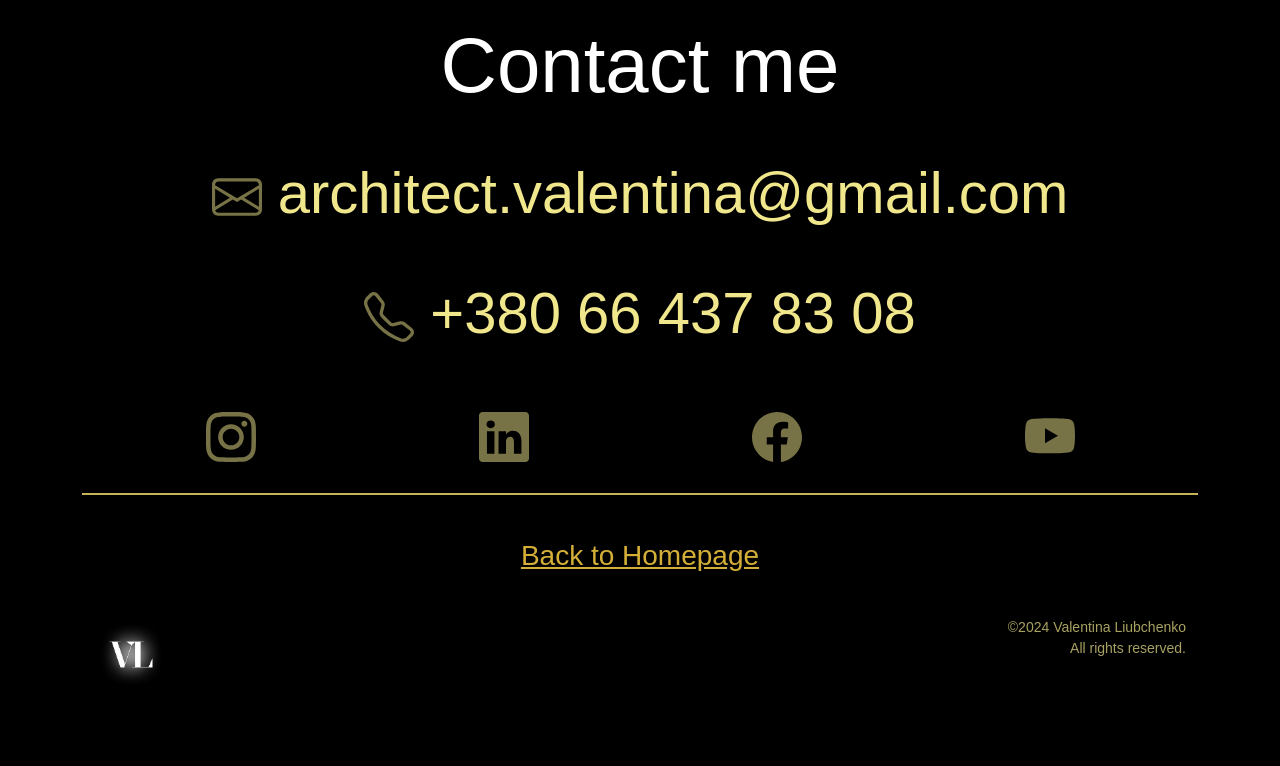
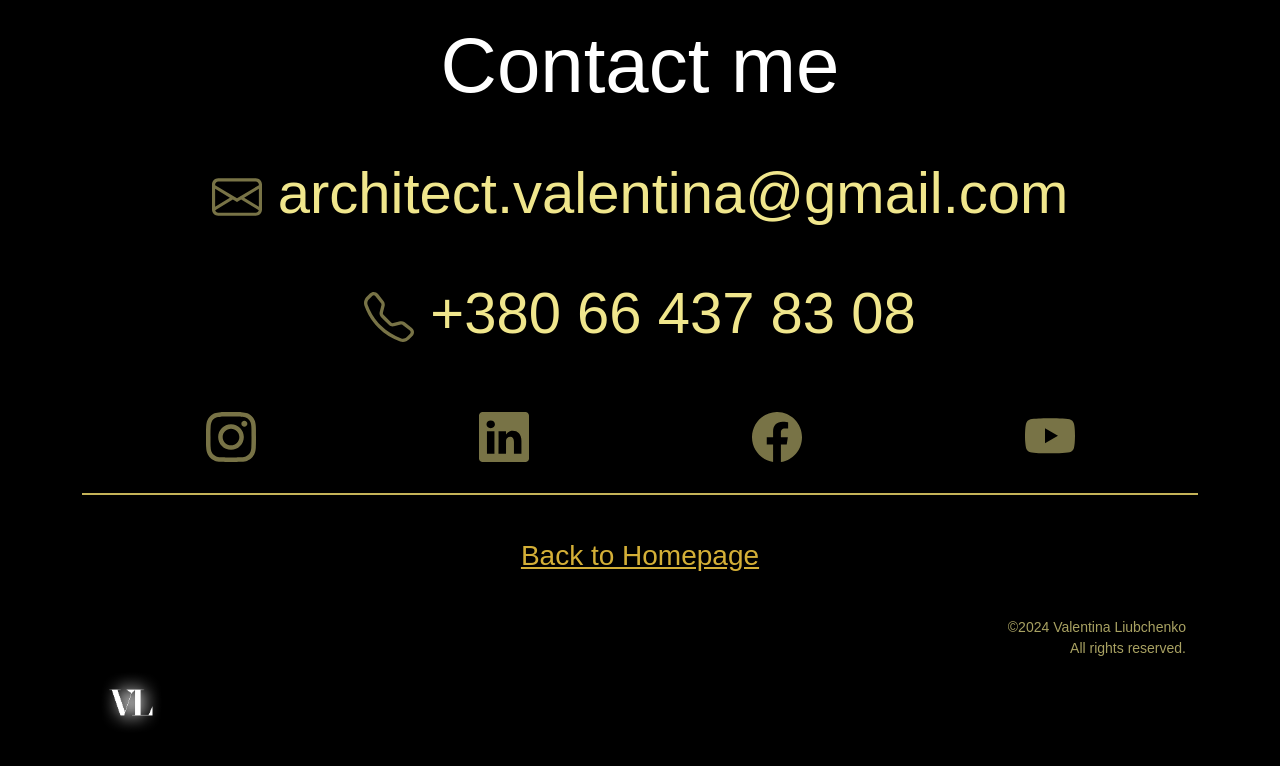
Before and after one commit to valentinka-rapunzel/portfolio-architect, a plain HTML site: page about.html in a window 1280 px wide. Shown: the part 2981-3747 px from the top of the page. Before the commit the page ends 3719 px from the top, so only its background shows below. Drawn offline with nearby package versions, Linux system fonts and the light colour scheme; a web font is replaced by a local one.

Commit message:
Added margin-top to the bottom logo

```diff
--- a/about.html
+++ b/about.html
@@ -371,7 +371,7 @@
               <p class="logo">
                 <img
                   src="img/logo.png"
-                  class="img-fluid"
+                  class="img-fluid mt-5"
                   width="75"
                   alt="VL-logo"
                 />
```
